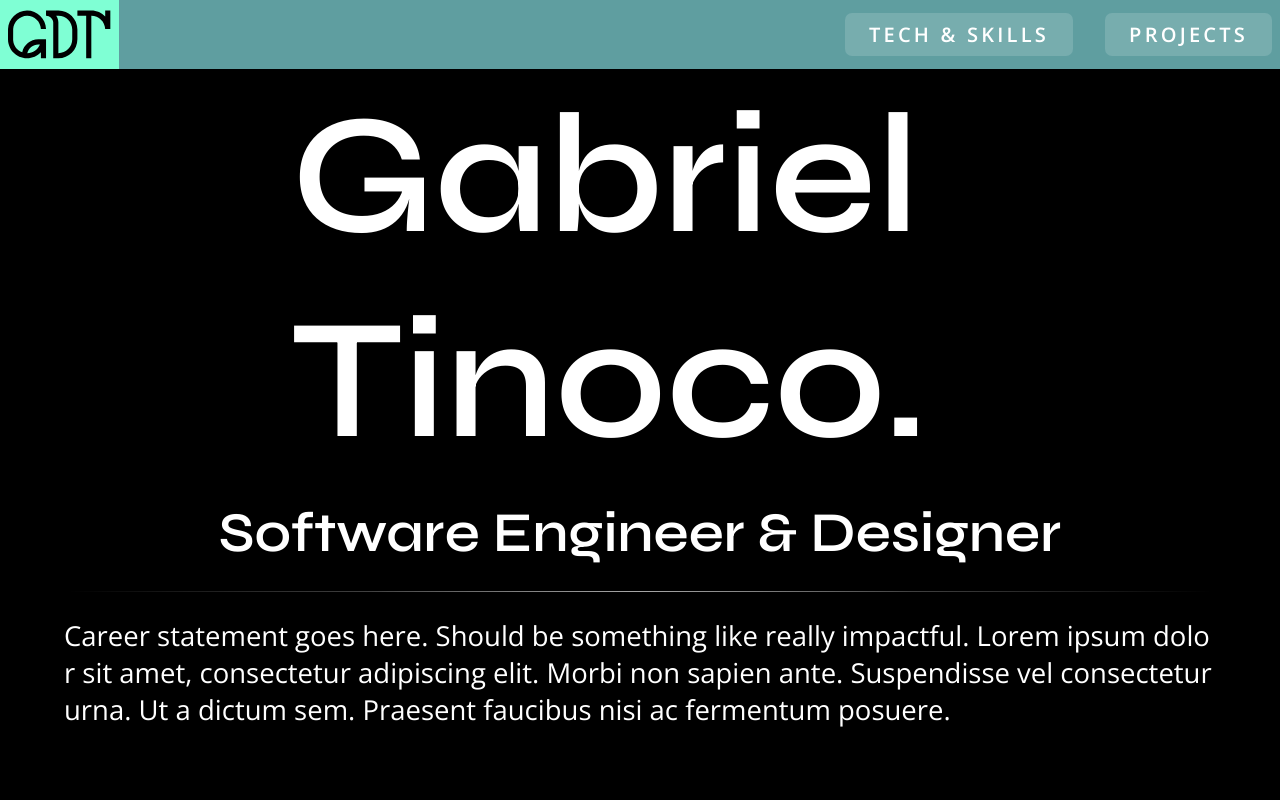
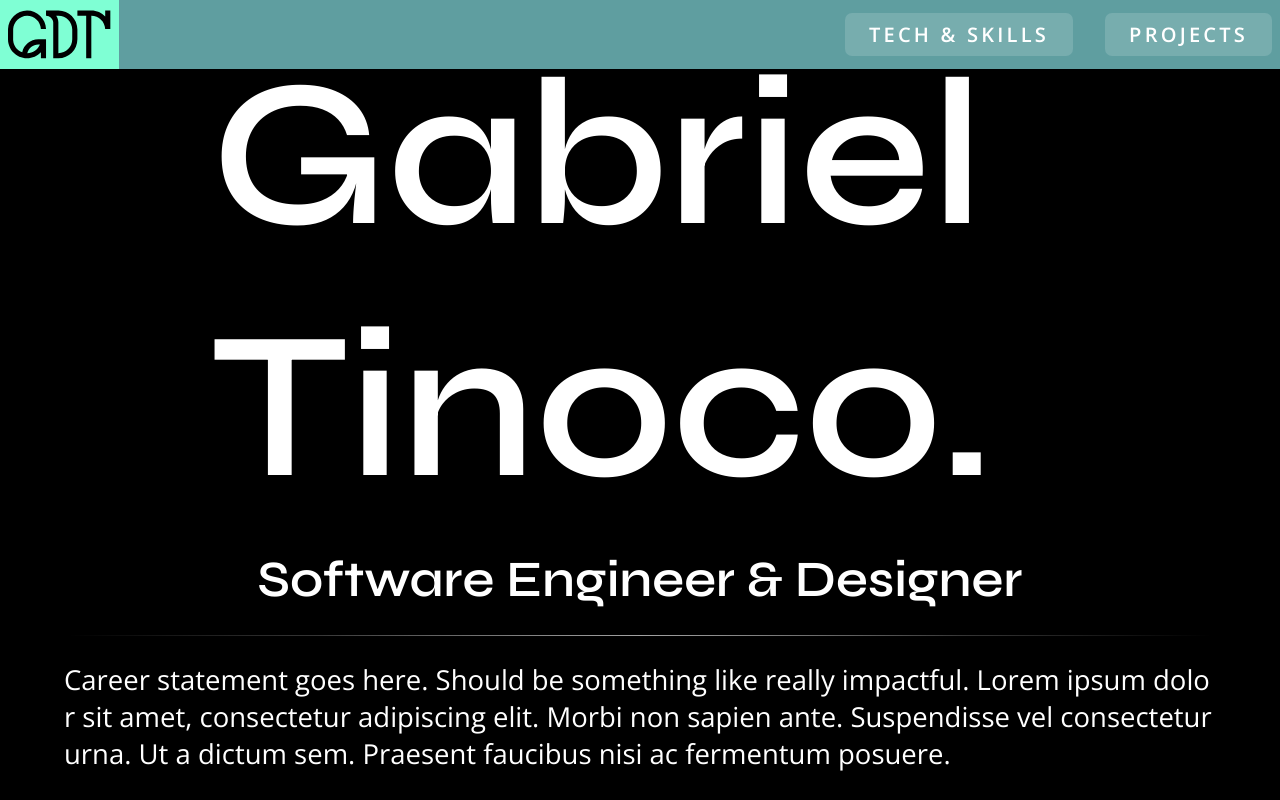
Before and after one commit to Gatinoko/Portfolio, a Next.js app: page / in a window 1280 px wide. Shown: the top 800 px of the page. Built offline with nearby package versions, Linux system fonts and the light colour scheme.

Commit message:
refactor(stylesheets): Changed title text clamp values

```diff
--- a/styles/typography/_mixins.scss
+++ b/styles/typography/_mixins.scss
@@ -16,42 +16,42 @@
 /*
 	Title text mixins
 
-	@link https://utopia.fyi/type/calculator?c=320,18,1.2,1240,54,1.25,5,0,&s=0.75|0.5|0.25,1.5|2|3|4|6,s-l&g=s,l,xl,12
+	@link https://utopia.fyi/type/calculator?c=320,24,1.2,1240,48,1.333,5,0,&s=0.75|0.5|0.25,1.5|2|3|4|6,s-l&g=s,l,xl,12
 */
 @mixin heading-xl {
 	@include font-syne;
 
-	font-size: clamp(2.8rem, 0.19rem + 13.04vw, 10.3rem);
+	font-size: clamp(3.7325rem, 0.639rem + 15.4674vw, 12.6263rem);
 	font-weight: get-font-weight-value(semibold);
 }
 @mixin heading-l {
 	@include font-syne;
 
-	font-size: clamp(2.33rem, 0.28rem + 10.27vw, 8.24rem);
+	font-size: clamp(3.1106rem, 0.898rem + 11.063vw, 9.4719rem);
 	font-weight: get-font-weight-value(semibold);
 }
 @mixin heading-r {
 	@include font-syne;
 
-	font-size: clamp(1.94rem, 0.33rem + 8.08vw, 6.59rem);
+	font-size: clamp(2.5919rem, 1.0219rem + 7.85vw, 7.1056rem);
 	font-weight: get-font-weight-value(semibold);
 }
 @mixin heading-s {
 	@include font-syne;
 
-	font-size: clamp(1.62rem, 0.35rem + 6.35vw, 5.27rem);
+	font-size: clamp(2.16rem, 1.0572rem + 5.5141vw, 5.3306rem);
 	font-weight: get-font-weight-value(semibold);
 }
 @mixin heading-xs {
 	@include font-syne;
 
-	font-size: clamp(1.35rem, 0.35rem + 4.99vw, 4.22rem);
+	font-size: clamp(1.8rem, 1.0352rem + 3.8239vw, 3.9988rem);
 	font-weight: get-font-weight-value(semibold);
 }
 @mixin heading-2xs {
 	@include font-syne;
 
-	font-size: clamp(1.13rem, 0.34rem + 3.91vw, 3.38rem);
+	font-size: clamp(1.5rem, 0.9783rem + 2.6087vw, 3rem);
 	font-weight: get-font-weight-value(semibold);
 }
 
```
